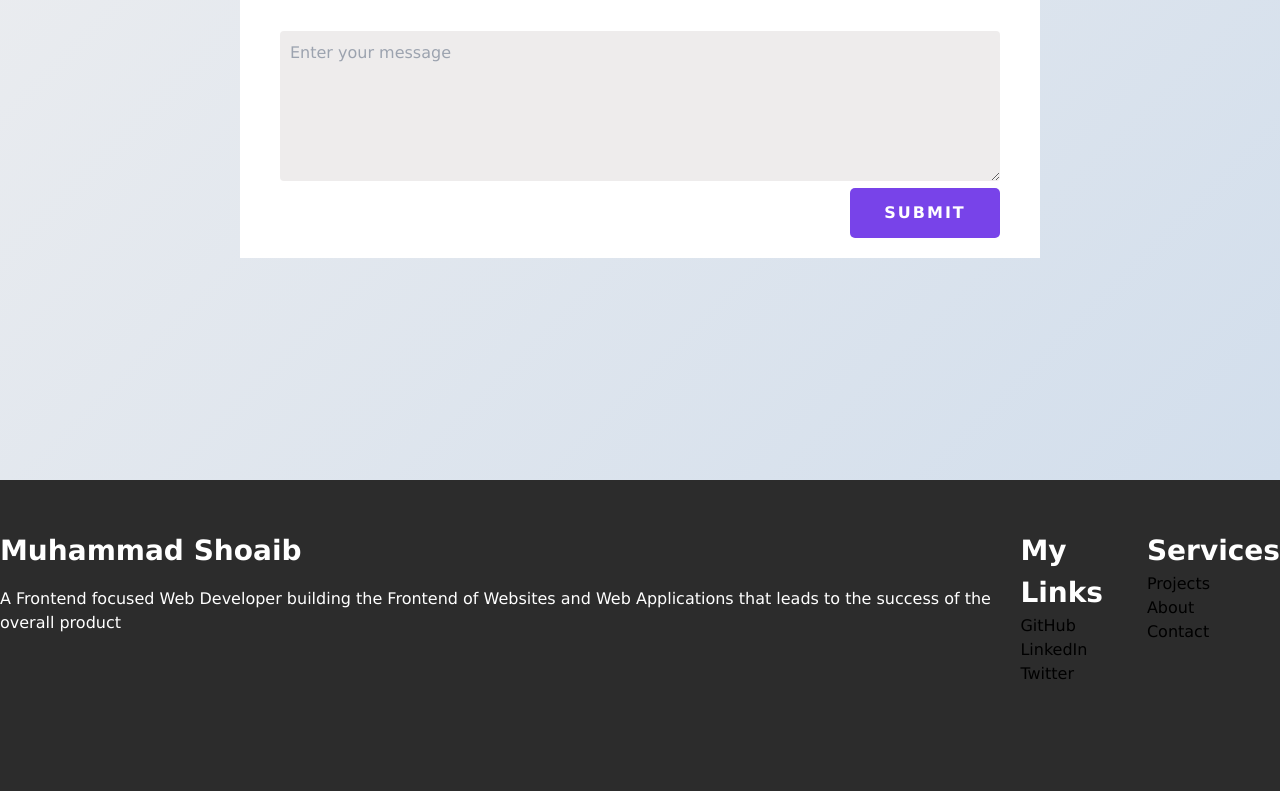
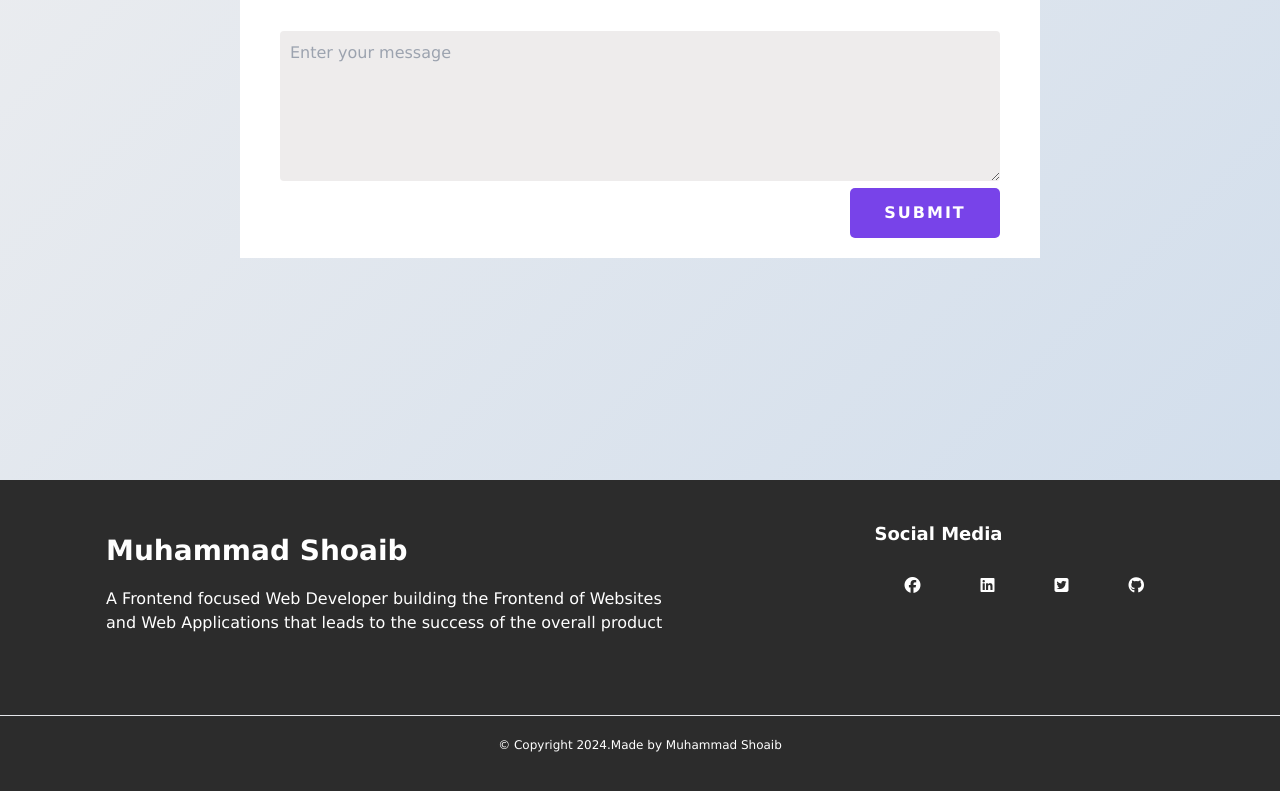
Before and after one commit to shoby056/Responsive-Portfolio, a Next.js app: page / in a window 1280 px wide. Shown: the part 4220-5011 px from the top of the page. Built offline with nearby package versions, Linux system fonts and the light colour scheme.

Commit message:
Update header.tsx

```diff
--- a/app/components/header.tsx
+++ b/app/components/header.tsx
@@ -183,52 +183,49 @@ export default function Header() {
 
       {/* footer */}
      <footer>
+
+
   <div className="parent-footer">
     <div className="one-coloumn">
   <h1 className="footer-heading">Muhammad Shoaib</h1>
-            <p className="footer-description">
-              A Frontend focused Web Developer building the Frontend of Websites and Web Applications that leads to the
-              success of the overall product
-            </p>
+
+  <p className="footer-description">A Frontend focused Web Developer building the Frontend of
+     Websites <br/> and Web Applications that leads to the success of the overall product</p>
       </div>
 
+
+
+
+
+
+
+
+
+
 <div className="four-coloumn">
-            <h2 className="footer-heading">My Links</h2>
-            <ul>
-              <li>
-                <Link href="https://github.com/shoby056" target="blank">
-                  GitHub
-                </Link>
-              </li>
-              <li>
-                <Link href="https://www.linkedin.com/in/muhammad-shoaib-41927627a/" target="blank">
-                  LinkedIn
-                </Link>
-              </li>
-              <li>
-                <Link href="https://twitter.com/Shoby056" target="blank">
-                  Twitter
-                </Link>
-              </li>
-            </ul>
+<h1 className="social">Social Media</h1>
+
+<i className="fa-brands fa-facebook" aria-hidden="true"></i>
+<Link href="https://www.linkedin.com/in/muhammad-shoaib-41927627a/" target="blank"><i className="fa-brands fa-linkedin" aria-hidden="true"></i></Link>
+<i className="fa-brands fa-square-twitter" aria-hidden="true"></i>
+<Link href="https://github.com/shoby056" target="blank"><i className="fa-brands fa-github" aria-hidden="true"></i></Link>
+
 </div>
 
-          <div className="four-coloumn">
-            <h2 className="footer-heading">Services</h2>
-            <ul>
-              <li>
-                <Link href="#projects">Projects</Link>
-              </li>
-              <li>
-                <Link href="#about">About</Link>
-              </li>
-              <li>
-                <Link href="#contact">Contact</Link>
-              </li>
-            </ul>
+
+
+
+
+
+
+
+
+
 </div>
-        </div>
+<hr />
+<p className="after-hr">© Copyright {new Date().getFullYear()}.Made by Muhammad Shoaib</p>
 </footer>
+
     </div>
   );
 }
```
Lines whose indentation alone changed are shown as unchanged.
